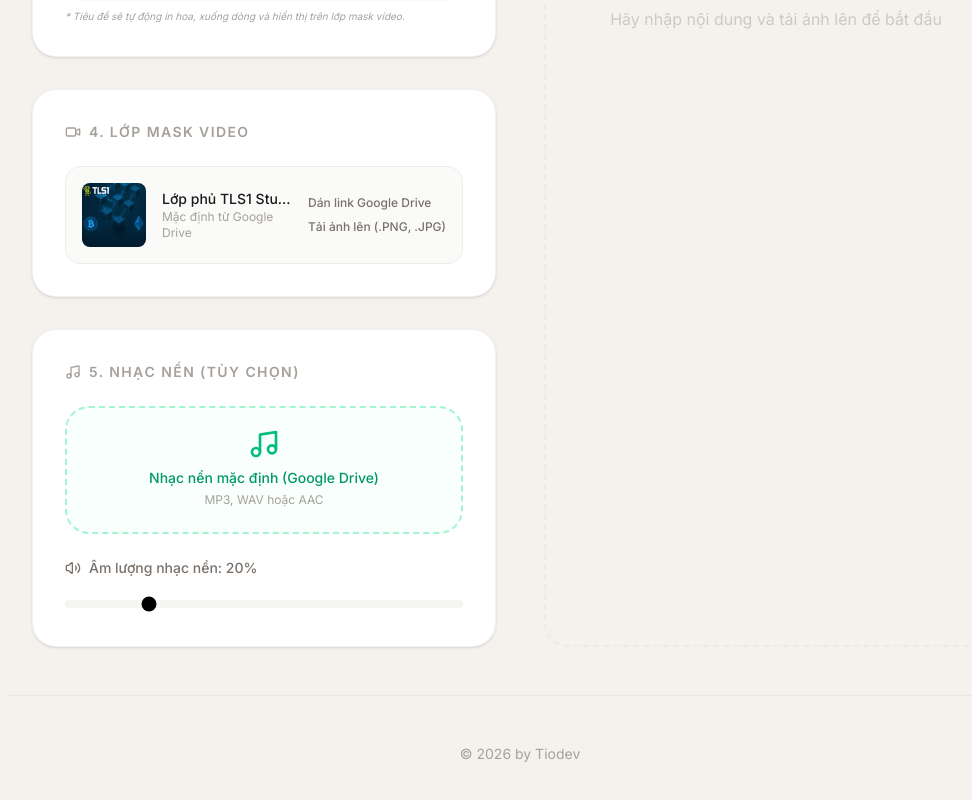
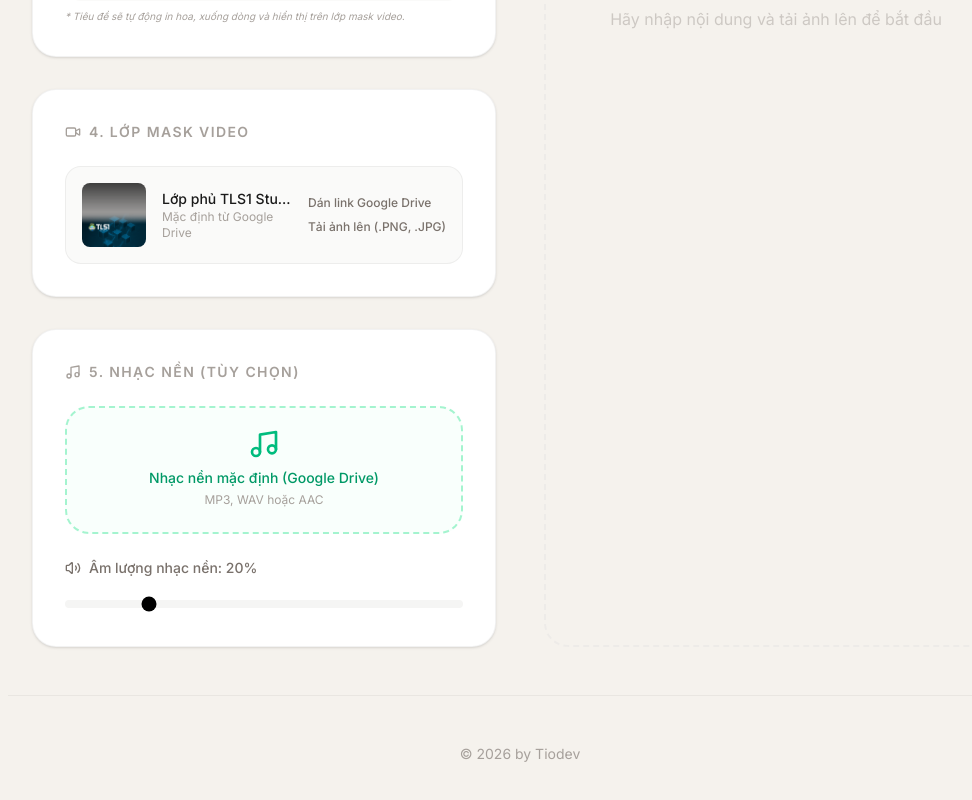
Before and after one commit to Tio-dev71/tiktok-tools, a React (Vite) app: page / in a window 1280 px wide. Shown: the part 878-1678 px from the top of the page, without its empty margins (120-1092 px from the left). Built offline with nearby package versions, Linux system fonts and the light colour scheme; no server answers.

Commit message:
update-temp

```diff
--- a/src/App.tsx
+++ b/src/App.tsx
@@ -47,7 +47,7 @@ declare global {
   }
 }
 
-const DEFAULT_MASK_URL = '/effect/news-temp.jpg';
+const DEFAULT_MASK_URL = '/effect/news-temp.png';
 const DEFAULT_BGM_URL = '/effect/newsmusic.mp3';
 
 export default function App() {
--- a/src/services/automationPipeline.ts
+++ b/src/services/automationPipeline.ts
@@ -134,7 +134,7 @@ export async function runAutomationPipeline(input: PipelineInput) {
     mediaSources: finalMediaItems,
     audioBase64: cleanedAudioBase64,
     title: finalHook,
-    currentMaskUrl: "/effect/news-temp.jpg",
+    currentMaskUrl: "/effect/news-temp.png",
     fullScript: generatedScript,
     bgmBase64: null,
     bgmVolume: 0.2,
--- a/src/services/videoRenderer.ts
+++ b/src/services/videoRenderer.ts
@@ -92,9 +92,9 @@ export async function renderVideoFromAssets(params: {
   ensureDir(outputDir);
 
   try {
-    const templatePath = path.resolve("public", "effect", "news-temp.jpg");
+    const templatePath = path.resolve("public", "effect", "news-temp.png");
     if (!fs.existsSync(templatePath)) {
-      throw new Error("Thiếu file template: public/effect/news-temp.jpg");
+      throw new Error("Thiếu file template: public/effect/news-temp.png");
     }
 
     if (!params.imageDataUrls?.length) {
```
Also changed, not shown: public/effect/news-temp.png (added), 1 other file (tests, documents, lock files or other folders).
